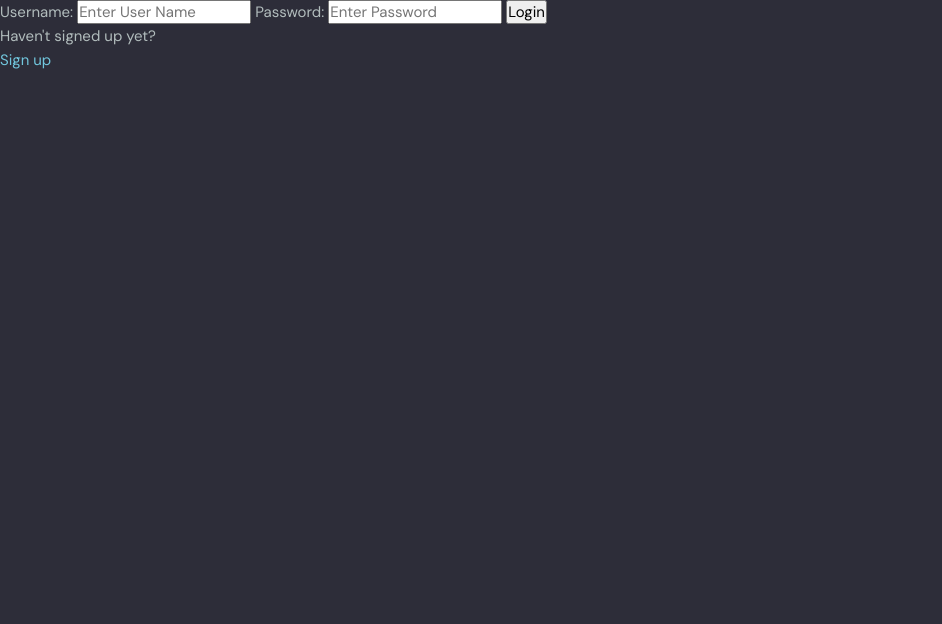
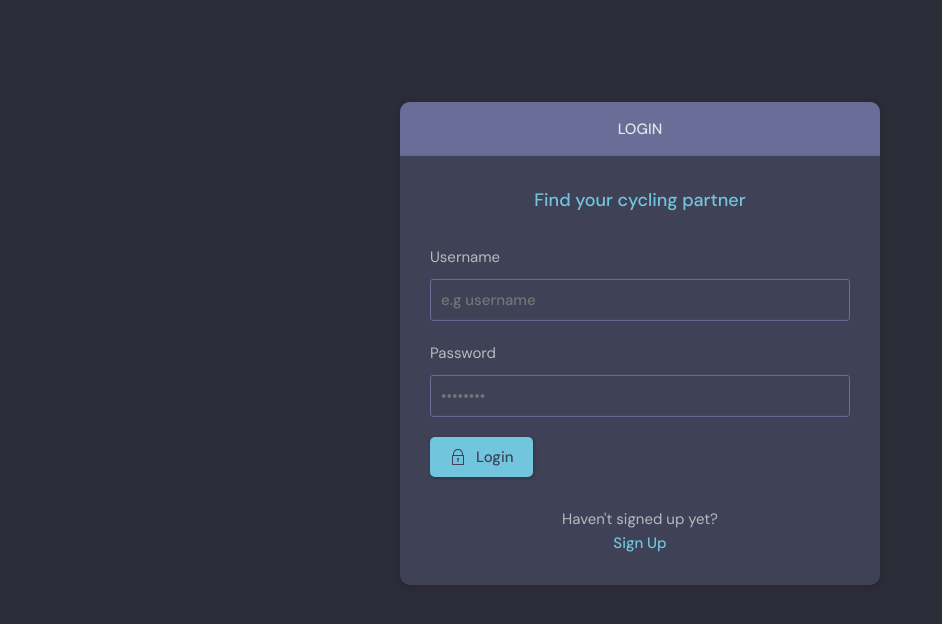
Before and after one commit to yihaozhong/CyclingConnected, a Django app: page /login/ in a window 1280 px wide. Shown: the part 76-700 px from the top of the page, without its empty margins (0-942 px from the left). Run offline with Django 4.2, Linux system fonts and the light colour scheme.

Commit message:
user login in and register

```diff
--- a/base/templates/base/login_register.html
+++ b/base/templates/base/login_register.html
@@ -1,38 +1,112 @@
 {% extends 'main.html' %}
 
-{% block content%}
+{% block content %}
+    <main class="auth layout">
+      {% if page == 'login' %}
+      <div class="container">
+        <div class="layout__box">
+          <div class="layout__boxHeader">
+            <div class="layout__boxTitle">
+              <h3>Login</h3>
+            </div>
+          </div>
+          <div class="layout__body">
+            <h2 class="auth__tagline">Find your cycling partner</h2>
 
-{% if page == 'login' %}
-<div>
-    <form method = "POST" action="">
-        {% csrf_token %}
-        <label>Username:</label>
-        <input type="text", name = "username", placeholder="Enter User Name">
+            <form class="form" action="" method = "POST">
+              {% csrf_token %}
+              <div class="form__group form__group">
+                <label for="room_name">Username</label>
+                <input id="username" name="username" type="text" placeholder="e.g username" />
+              </div>
+              <div class="form__group">
+                <label for="password">Password</label>
+                <input
+                  id="password"
+                  name="password"
+                  type="password"
+                  placeholder="&bull;&bull;&bull;&bull;&bull;&bull;&bull;&bull;"
+                />
+              </div>
 
-        <label>Password: </label>
-        <input type="password", name = "password", placeholder="Enter Password">
+              <button class="btn btn--main" type="submit">
+                <svg
+                  version="1.1"
+                  xmlns="http://www.w3.org/2000/svg"
+                  width="32"
+                  height="32"
+                  viewBox="0 0 32 32"
+                >
+                  <title>lock</title>
+                  <path
+                    d="M27 12h-1v-2c0-5.514-4.486-10-10-10s-10 4.486-10 10v2h-1c-0.553 0-1 0.447-1 1v18c0 0.553 0.447 1 1 1h22c0.553 0 1-0.447 1-1v-18c0-0.553-0.447-1-1-1zM8 10c0-4.411 3.589-8 8-8s8 3.589 8 8v2h-16v-2zM26 30h-20v-16h20v16z"
+                  ></path>
+                  <path
+                    d="M15 21.694v4.306h2v-4.306c0.587-0.348 1-0.961 1-1.694 0-1.105-0.895-2-2-2s-2 0.895-2 2c0 0.732 0.413 1.345 1 1.694z"
+                  ></path>
+                </svg>
 
-        <input type="submit" value ="Login">
+                Login
+              </button>
+            </form>
 
-    </form>
+            <div class="auth__action">
+              <p>Haven't signed up yet?</p>
+              <a href="{% url 'register'%}" class="btn btn--link">Sign Up</a>
+            </div>
+          </div>
+        </div>
+      </div>
+      {% else %}
+      <div class="container">
+        <div class="layout__box">
+          <div class="layout__boxHeader">
+            <div class="layout__boxTitle">
+              <h3>Login</h3>
+            </div>
+          </div>
+          <div class="layout__body">
+            <h2 class="auth__tagline">Find your cycling partner</h2>
 
-    <p>Haven't signed up yet?</p>
-    <a href="{% url 'register' %}">Sign up</a>
-</div>
+            <form class="form" action="" method = "POST">
+              {% csrf_token %}
 
-{% else %}
-<div>
-    <form method = "POST" action="">
-        {% csrf_token %}
+              {% for field in form %}
+              <div class="form__group form__group">
+                <label for="room_name">{{field.label}}</label>
+                {{field}}
+              </div>
 
-        {{form.as_p}}
-        <input type="submit" value ="Register">
+              {% endfor %}
 
-    </form>
+              <button class="btn btn--main" type="submit">
+                <svg
+                  version="1.1"
+                  xmlns="http://www.w3.org/2000/svg"
+                  width="32"
+                  height="32"
+                  viewBox="0 0 32 32"
+                >
+                  <title>lock</title>
+                  <path
+                    d="M27 12h-1v-2c0-5.514-4.486-10-10-10s-10 4.486-10 10v2h-1c-0.553 0-1 0.447-1 1v18c0 0.553 0.447 1 1 1h22c0.553 0 1-0.447 1-1v-18c0-0.553-0.447-1-1-1zM8 10c0-4.411 3.589-8 8-8s8 3.589 8 8v2h-16v-2zM26 30h-20v-16h20v16z"
+                  ></path>
+                  <path
+                    d="M15 21.694v4.306h2v-4.306c0.587-0.348 1-0.961 1-1.694 0-1.105-0.895-2-2-2s-2 0.895-2 2c0 0.732 0.413 1.345 1 1.694z"
+                  ></path>
+                </svg>
 
-    <p>Already signed up?</p>
-    <a href="{% url 'login' %}">Sign in</a>
-</div>
+                Register
+              </button>
+            </form>
 
-{%endif%}
-{% endblock content%}
+            <div class="auth__action">
+              <p>Already signed up?</p>
+              <a href="{% url 'login'%}" class="btn btn--link">Sign in</a>
+            </div>
+          </div>
+        </div>
+      </div>
+      {% endif %}
+    </main>
+    {% endblock content %}
```
Also changed, not shown: base/templates/base/login_register_old.html (added, +38 -0 lines), db.sqlite3.
